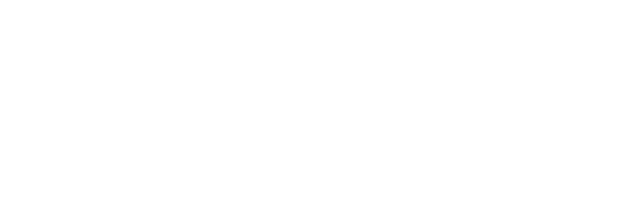
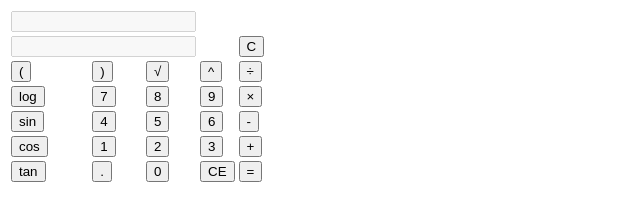
Before and after one commit to 1mimhe/simple-calculator, a plain HTML site: page index.html in a window 1280 px wide. Shown: the whole page, without its empty margins (0-640 px from the left). Drawn offline with Linux system fonts and the light colour scheme.

Commit message:
implement html part with table

```diff
--- a/index.html
+++ b/index.html
@@ -2,9 +2,55 @@
 <html lang="en">
 <head>
     <meta charset="UTF-8">
-    <title>Title</title>
+    <title>Calculator_Project#2</title>
 </head>
 <body>
 
+<table class="calculator">
+    <tr>
+        <td colspan="3"><label for="last-result"></label><input class="last-box" type="text" id="last-result" disabled/></td>
+    </tr>
+    <tr>
+        <td colspan="4"><label for="result"></label><input class="display-box" type="text" id="result" disabled/></td>
+        <td><input type="button" value="C" onclick="removeLast()" id="btn-clr"/></td>
+    </tr>
+    <tr>
+        <td><input type="button" value="(" onclick="display('(')"/></td>
+        <td><input type="button" value=")" onclick="display(')')"/></td>
+        <td><input type="button" value="√" onclick="radical()"/></td>
+        <td><input type="button" value="^" onclick="display('^')"/></td>
+        <td><input type="button" value="÷" onclick="display('/')"/></td>
+    </tr>
+    <tr>
+        <td><input type="button" value="log" onclick="logarithm()"/></td>
+        <td><input type="button" value="7" onclick="display('7')"/></td>
+        <td><input type="button" value="8" onclick="display('8')"/></td>
+        <td><input type="button" value="9" onclick="display('9')"/></td>
+        <td><input type="button" value="×" onclick="display('*')"/></td>
+    </tr>
+    <tr>
+        <td><input type="button" value="sin" onclick="sinus()"/></td>
+        <td><input type="button" value="4" onclick="display('4')"/></td>
+        <td><input type="button" value="5" onclick="display('5')"/></td>
+        <td><input type="button" value="6" onclick="display('6')"/></td>
+        <td><input type="button" value="-" onclick="display('-')"/></td>
+    </tr>
+    <tr>
+        <td><input type="button" value="cos" onclick="cosine()"/></td>
+        <td><input type="button" value="1" onclick="display('1')"/></td>
+        <td><input type="button" value="2" onclick="display('2')"/></td>
+        <td><input type="button" value="3" onclick="display('3')"/></td>
+        <td><input type="button" value="+" onclick="display('+')"/></td>
+    </tr>
+    <tr>
+        <td><input type="button" value="tan" onclick="tangent()"/></td>
+        <td><input type="button" value="." onclick="display('.')"/></td>
+        <td><input type="button" value="0" onclick="display('0')"/></td>
+        <td><input type="button" value="CE" onclick="clearScreen()"/></td>
+        <td><input type="button" value="=" onclick="equal()" id="btn-cal"/></td>
+    </tr>
+</table>
+
+<script src="./script.js"></script>
 </body>
 </html>
```
